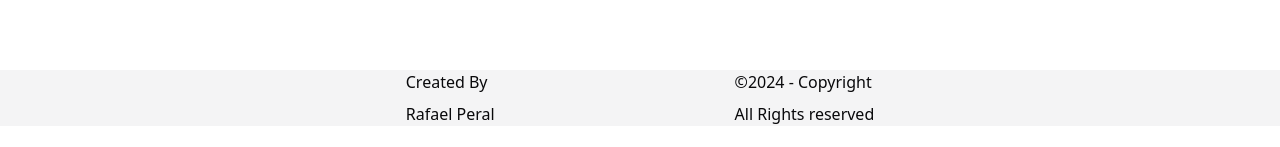
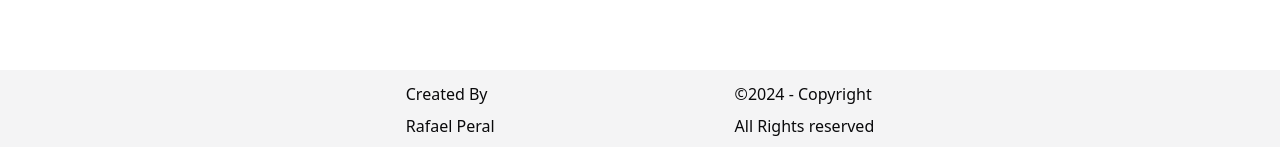
Before and after one commit to RafaelPeral/Portifolio, a React (Vite) app: page / in a window 1280 px wide. Shown: the part 1623-1770 px from the top of the page. Before the commit the page ends 1749 px from the top, so only its background shows below. Built offline with nearby package versions, Linux system fonts and the light colour scheme.

Commit message:
Update footer.tsx

```diff
--- a/src/components/footer/footer.tsx
+++ b/src/components/footer/footer.tsx
@@ -2,7 +2,7 @@ export default function Footer() {
     const date = new Date();
     const year = date.getFullYear();
     return (
-        <div className="w-full bg-secondary flex items-center justify-center gap-60 mt-10">
+        <div className="w-full bg-secondary flex items-center justify-center gap-60 mt-10 py-3">
             <div className="flex flex-col gap-2">
                 <p>Created By</p>
                 <p>Rafael Peral</p>
```
